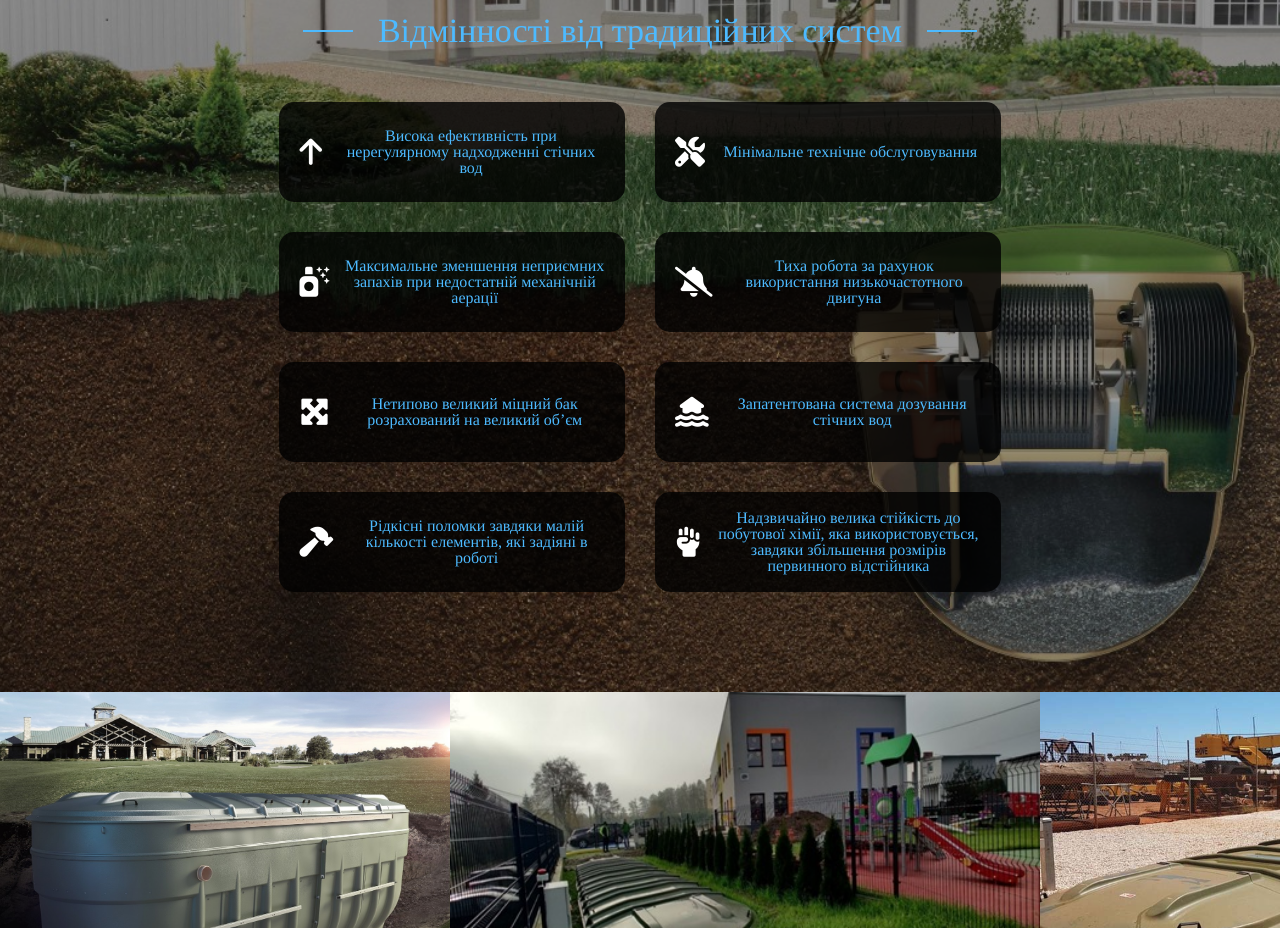
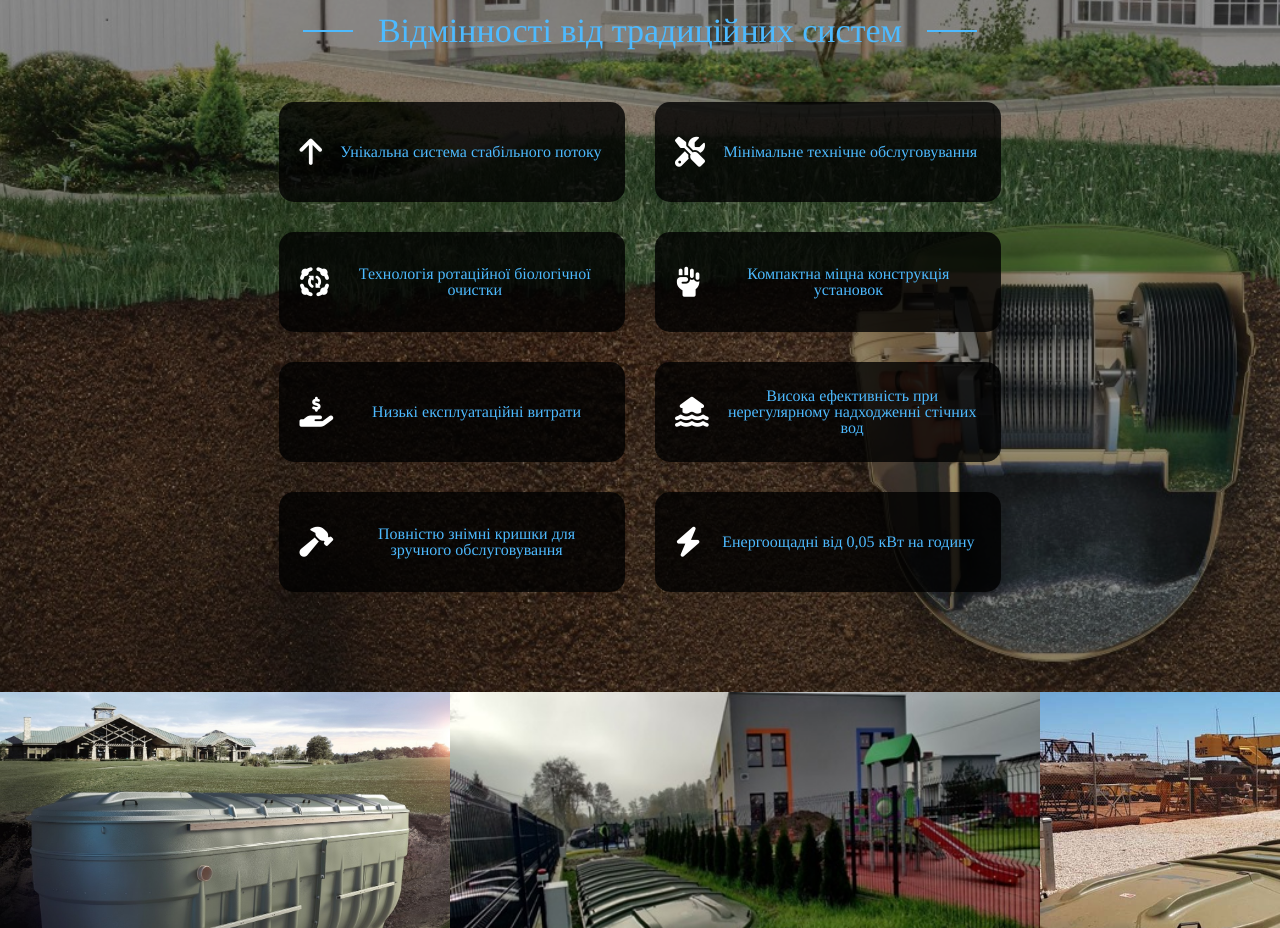
Before and after one commit to ArtemUholkov/kingspan-ziko, a plain HTML site: page index.html in a window 1280 px wide. Shown: the part 1920-2848 px from the top of the page. Drawn offline with nearby package versions, Linux system fonts and the light colour scheme.

Commit message:
changed diferences

```diff
--- a/index.html
+++ b/index.html
@@ -206,9 +206,7 @@
         <div class="benefit">
           <i class="fa-solid fa-arrow-up benefit_icon"></i>
           <!-- line -->
-          <span class="benefit_text">
-            Висока ефективність при нерегулярному надходженні стічних вод</span
-          >
+          <span class="benefit_text"> Унікальна система стабільного потоку </span>
         </div>
         <div class="benefit">
           <i class="fa-solid fa-screwdriver-wrench benefit_icon"></i>
@@ -216,45 +214,36 @@
           <span class="benefit_text">Мінімальне технічне обслуговування</span>
         </div>
         <div class="benefit">
-          <i class="fa-solid fa-spray-can-sparkles benefit_icon"></i>
+          <i class="fa-solid fa-group-arrows-rotate benefit_icon"></i>
           <!-- line -->
-          <span class="benefit_text"
-            >Максимальне зменшення неприємних запахів при недостатній механічній аерації</span
-          >
+          <span class="benefit_text">Технологія ротаційної біологічної очистки</span>
         </div>
         <div class="benefit">
-          <i class="fa-solid fa-bell-slash benefit_icon"></i>
+          <i class="fa-solid fa-hand-fist benefit_icon"></i>
           <!-- line -->
-          <span class="benefit_text"
-            >Тиха робота за рахунок використання низькочастотного двигуна</span
-          >
+          <span class="benefit_text">Компактна міцна конструкція установок</span>
         </div>
         <div class="benefit">
-          <i class="fa-solid fa-maximize benefit_icon"></i>
+          <i class="fa-solid fa-hand-holding-dollar benefit_icon"></i>
           <!-- line -->
-          <span class="benefit_text"
-            >Нетипово великий міцний бак розрахований на великий об’єм</span
-          >
+          <span class="benefit_text">Низькі експлуатаційні витрати</span>
         </div>
         <div class="benefit">
           <i class="fa-solid fa-house-flood-water benefit_icon"></i>
           <!-- line -->
-          <span class="benefit_text">Запатентована система дозування стічних вод</span>
+          <span class="benefit_text"
+            >Висока ефективність при нерегулярному надходженні стічних вод</span
+          >
         </div>
         <div class="benefit">
           <i class="fa-solid fa-hammer benefit_icon"></i>
           <!-- line -->
-          <span class="benefit_text"
-            >Рідкісні поломки завдяки малій кількості елементів, які задіяні в роботі</span
-          >
+          <span class="benefit_text">Повністю знімні кришки для зручного обслуговування</span>
         </div>
         <div class="benefit">
-          <i class="fa-solid fa-hand-fist benefit_icon"></i>
+          <i class="fa-solid fa-bolt benefit_icon"></i>
           <!-- line -->
-          <span class="benefit_text"
-            >Надзвичайно велика стійкість до побутової хімії, яка використовується, завдяки
-            збільшення розмірів первинного відстійника</span
-          >
+          <span class="benefit_text">Енергоощадні від 0,05 кВт на годину</span>
         </div>
       </div>
     </section>
```
